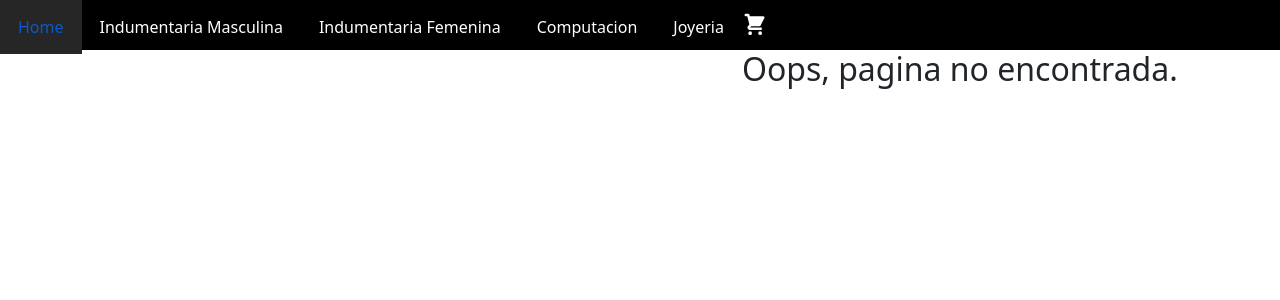
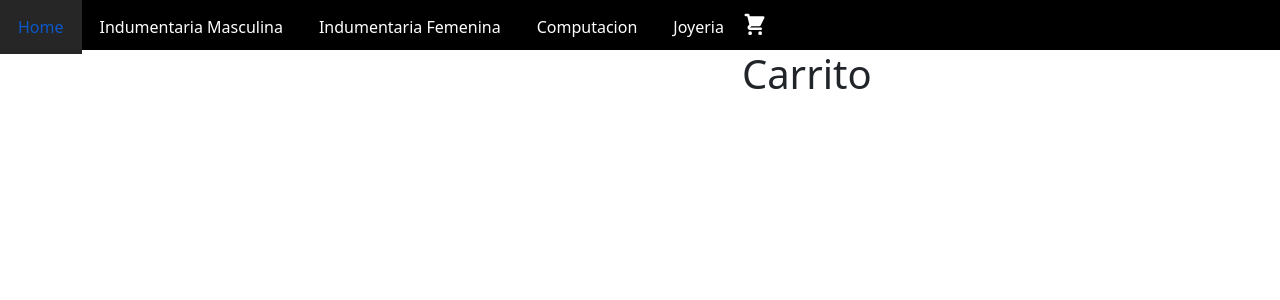
Before and after one commit to ramiroalfano/ragnarclorhesreact-alfano, a React (Create React App) app: page /cart in a window 1280 px wide. Shown: the top 300 px of the page. Built offline with nearby package versions, Linux system fonts and the light colour scheme.

Commit message:
desafio sincronizar counter

```diff
--- a/src/App.js
+++ b/src/App.js
@@ -8,6 +8,7 @@ import {
   Route,
 } from "react-router-dom";
 import NotFound from './components/NotFound';
+import Cart from './container/CartContainer';
 
 function App() {
 
@@ -20,6 +21,7 @@ function App() {
         <Route path="/" element={<ItemListContainer/>}/>
         <Route path="/category/:categoryId" element={<ItemListContainer/>}/>
         <Route path="/detail/:productId" element={<ItemDetailContainer/>}/>
+        <Route path="/cart" element={<Cart/>}/>
         <Route path="*" element={<NotFound/>}/>
       </Routes>
     </BrowserRouter>
--- a/src/components/ItemCount/index.jsx
+++ b/src/components/ItemCount/index.jsx
@@ -32,7 +32,7 @@ const ItemCount = ({stock, initial, onAdd}) => {
     return (
     <div className="contador">
         <button className="cuenta" onClick={handleDecrement}>-</button>
-        <h2>{count}</h2>
+        <h2 className="stock">{count}</h2>
         <button className="cuenta" onClick={handleAdd}>+</button>
         <button className="carro" onClick={addCart}>Agregar al carrito</button>
     </div>
--- a/src/components/ItemCount/style.css
+++ b/src/components/ItemCount/style.css
@@ -15,6 +15,6 @@
     font-size: 1rem;
     color: green;
 }
-h2{
-    width: 40;
+.stock{
+    width: 50px;
 }
--- a/src/components/ItemDetail/index.jsx
+++ b/src/components/ItemDetail/index.jsx
@@ -1,8 +1,22 @@
-import React from 'react';
-import ItemCount from '../ItemCount';
+import React, { useState } from "react";
+import ItemCount from "../ItemCount";
+import { useNavigate } from "react-router-dom";
 import './style.css';
 
-const ItemDetail = ({product}) => {
+const ItemDetail = ({ product }) => {
+    const [qty, setQty] = useState(0);
+    const navigate = useNavigate();
+
+    const addCart = (quantity) => {
+        setQty(quantity);
+    };
+
+    const handleFinish = () => {
+        navigate("/cart");
+    };
+
+    console.log(qty);
+
     return (
         <div>
             <h1>{product.title}</h1>
@@ -11,11 +25,15 @@ return (
                 <div className='productodetallado'>
                     <p>{product.description}</p>
                     <h2>{product.price}</h2>
-                <ItemCount/>
+                    {qty ? (
+                    <button className="botonfinalizacion" onClick={handleFinish}>Finalizar compra</button>
+                ) : (
+                    <ItemCount stock={10} initial={1} onAdd={addCart} />
+                )}
             </div>
                     </div>
             </div>
     )
-}
+};
 
-export default ItemDetail
+export default ItemDetail;
--- a/src/components/ItemDetail/style.css
+++ b/src/components/ItemDetail/style.css
@@ -15,3 +15,9 @@
     padding: 4rem;
     text-align: center;
 }
+.botonfinalizacion{
+    width: 15rem;
+    background-color: green;
+    border: 6px double black;
+    font-family: 'Lucida Sans', 'Lucida Sans Regular', 'Lucida Grande', 'Lucida Sans Unicode', Geneva, Verdana, sans-serif;
+}
--- /dev/null
+++ b/src/container/CartContainer/index.jsx
@@ -0,0 +1,9 @@
+import React from 'react'
+
+const Cart = () => {
+return (
+    <h1 className='carttitulo'>Carrito</h1>
+)
+}
+
+export default Cart;
--- /dev/null
+++ b/src/container/CartContainer/style.css
@@ -0,0 +1,5 @@
+.carttitulo{
+    text-align: center;
+    font-size: large;
+    background-color: red;
+}
```
Lines whose indentation alone changed are shown as unchanged.
